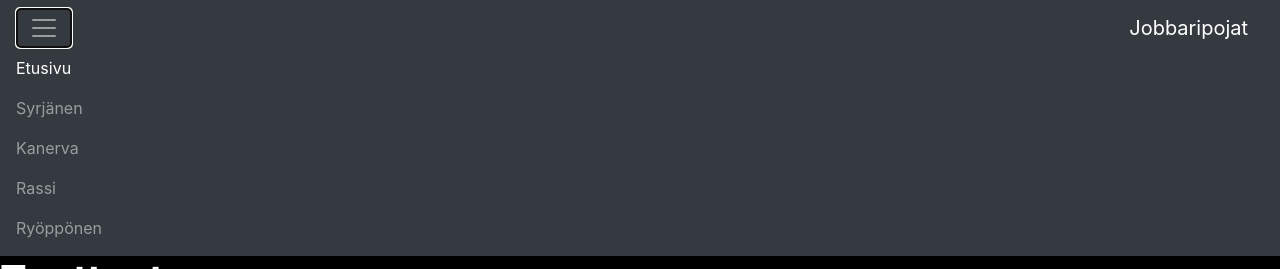
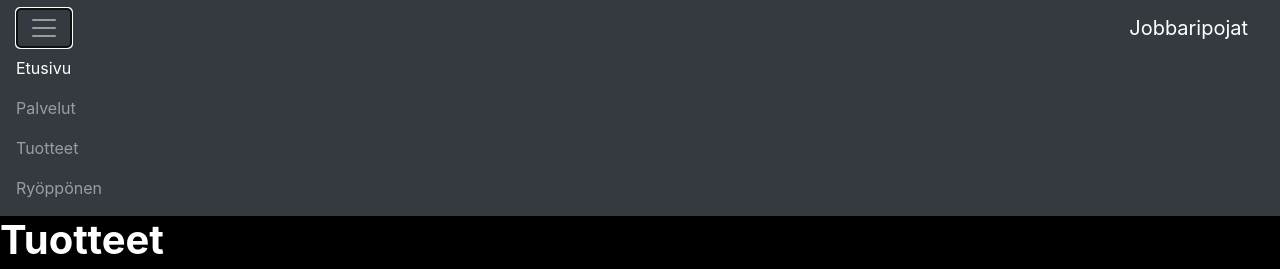
Before and after one commit to PietuKanerva/nettisivu, a plain HTML site: page Kanerva.html in a window 1280 px wide. Both pictures are taken after a click on the button "Toggle navigation". Shown: the top 269 px of the page. Drawn offline with nearby package versions, Linux system fonts and the light colour scheme.

Commit message:
Update Kanerva.html

```diff
--- a/Kanerva.html
+++ b/Kanerva.html
@@ -22,14 +22,11 @@
                 <a class="nav-link" href="https://pietukanerva.github.io/nettisivu/#">Etusivu <span class="sr-only">(current)</span></a>
               </li>
               <li class="nav-item">
-                <a class="nav-link" href="https://anttisyrjanen.github.io/OmaSivu/index">Syrjänen</a>
+                <a class="nav-link" href="https://pietukanerva.github.io/nettisivu/OmaSivu.html">Palvelut</a>
               </li>
               <li class="nav-item">
-                  <a class="nav-link" href="https://pietukanerva.github.io/nettisivu/Kanerva.html">Kanerva</a>
+                  <a class="nav-link" href="https://pietukanerva.github.io/nettisivu/Kanerva.html">Tuotteet</a>
                 </li>
-              <li class="nav-item">
-                <a class="nav-link" href="https://jesserassi.github.io/Jesse_Rassiwww/Rassi">Rassi</a>
-              </li>
               <li class="nav-item">
                   <a class="nav-link" href="#">Ryöppönen</a>
                 </li>
```
